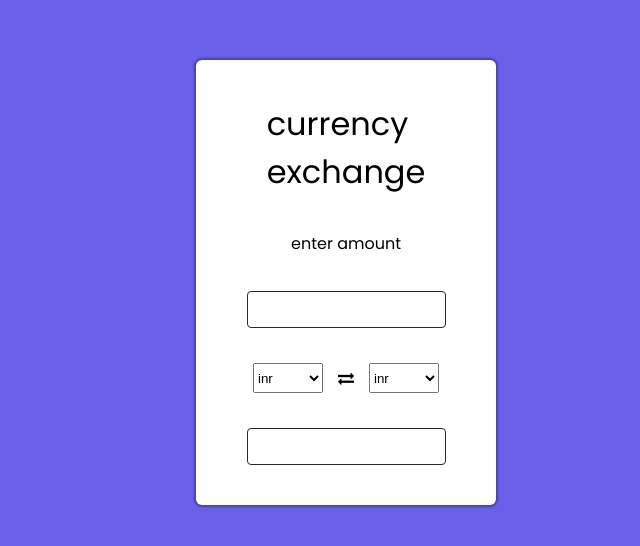
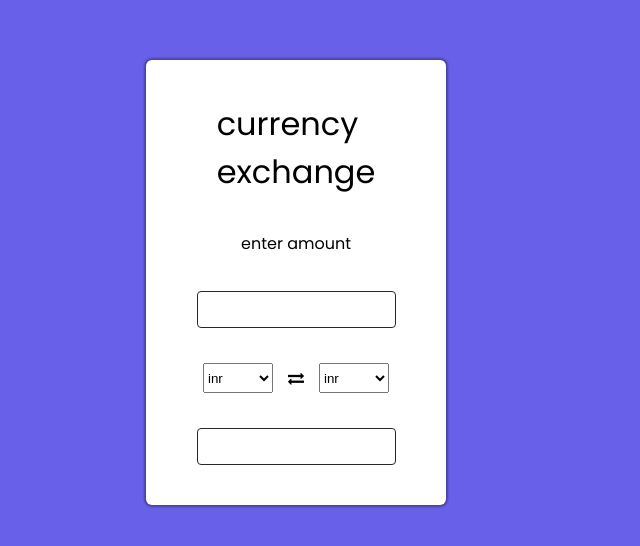
Before and after one commit to udayan-majumder/currencyexchange, a plain HTML site: page index.html in a window 1280 px wide. Shown: the whole page, without its empty margins (404-1044 px from the left). Drawn offline with Linux system fonts and the light colour scheme; no server answers.

Commit message:
Update stylesheet.css

```diff
--- a/css/stylesheet.css
+++ b/css/stylesheet.css
@@ -17,7 +17,7 @@ body{
 }
 .outer_box{
 margin-top: 60px;
-margin-left: 600px;
+margin-left: 550px;
 align-items: center;
 }
 .main_outer_box{
```
